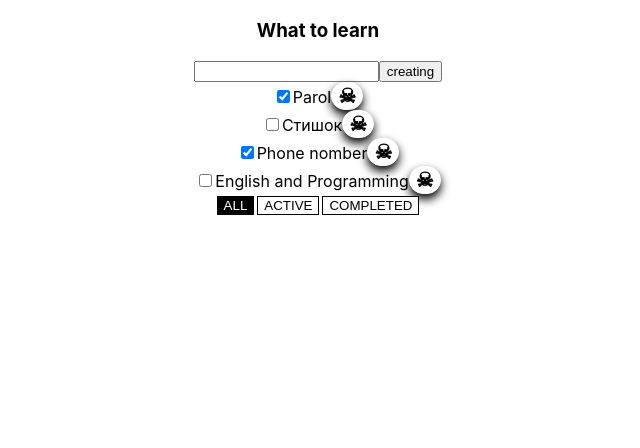
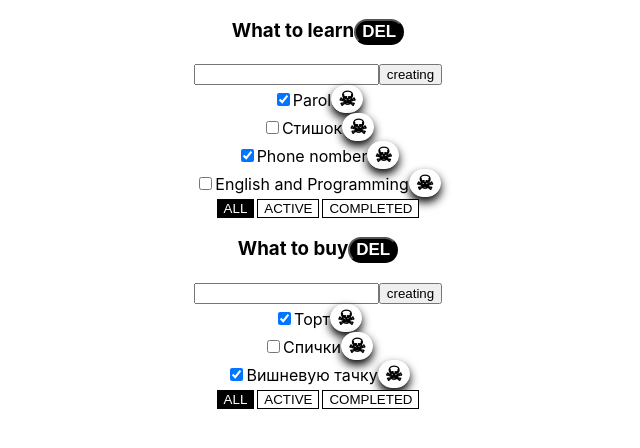
Before and after one commit to pavelminsk1979/todolist3, a React (Create React App) app: page / in a window 1280 px wide. Shown: the top 448 px of the page, without its empty margins (322-962 px from the left). Built offline with nearby package versions, Linux system fonts and the light colour scheme.

Commit message:
lesson 5

```diff
--- a/src/App.tsx
+++ b/src/App.tsx
@@ -3,55 +3,105 @@ import './App.css';
 import {Todolist, ValueFilterType} from "./Todolist";
 import {v1} from "uuid";
 
-export type TasksStateType={
-    id:string,
-    title:string,
-    isDone:boolean
+export type TasksType = {
+    id: string,
+    title: string,
+    isDone: boolean
 }
+
+type TodolistState = {
+    id: string
+    title: string
+    filter: ValueFilterType
+}
+
+type TaskStateType={
+    [key:string]:TasksType[]
+}
+
+
 function App() {
-    const [tasks,SetTasks]=useState([
-        {id:v1(),title:'Parol',isDone:true},
-        {id:v1(),title:'Стишок',isDone:false},
-        {id:v1(),title:'Phone nomber',isDone:true},
-        {id:v1(),title:'English and Programming',isDone:false},
-    ])
-    const [filterValueActiv,SetFilterValueActiv] = useState<ValueFilterType>('all')
+    const todolist1 = v1()
+    const todolist2 = v1()
+    const [todolists, setTodolists] = useState<TodolistState[]>(
+        [
+            {id: todolist1, title: 'What to learn', filter: 'all'},
+            {id: todolist2, title: 'What to buy', filter: 'all'}
+        ]
+    )
 
-    const changeTaskCheckbox = (idTask: string,valueIsDone:boolean) => {
-        SetTasks(tasks.map(e=>e.id===idTask
-        ?{...e,isDone: valueIsDone}:e))
+    const [tasks, SetTasks] = useState<TaskStateType>({
+        [todolist1]: [
+            {id: v1(), title: 'Parol', isDone: true},
+            {id: v1(), title: 'Стишок', isDone: false},
+            {id: v1(), title: 'Phone nomber', isDone: true},
+            {id: v1(), title: 'English and Programming', isDone: false},
+        ],
+        [todolist2]: [
+            {id: v1(), title: 'Торт', isDone: true},
+            {id: v1(), title: 'Спички', isDone: false},
+            {id: v1(), title: 'Вишневую тачку', isDone: true},
+        ],
+    })
+
+    const deleteTololist = (todoID:string,) => {
+        setTodolists(todolists.filter(e=>e.id!==todoID))
+        delete tasks[todoID]
+        SetTasks({...tasks})
     }
 
-    const addedNewTask = (textInput:string) => {
-      const newTask={id:v1(),title:textInput,isDone:false}
-        SetTasks([newTask,...tasks])
+    const removeTask = (todoID: string,idTask: string) => {
+        SetTasks({...tasks,[todoID]:tasks[todoID].filter(e=>e.id!==idTask)})
     }
 
-    const removeTask = (idTask:string) => {
-        SetTasks(tasks.filter(t=>t.id!=idTask))
+    const addedNewTask = (todoID: string, textInput: string) => {
+        SetTasks({
+            ...tasks, [todoID]: [
+                {id: v1(), title: textInput, isDone: false}, ...tasks[todoID]]
+        })
     }
 
-    const changeFilter = (valueFilter:ValueFilterType) => {
-        SetFilterValueActiv(valueFilter)
+    const changeTaskCheckbox = (todoID: string, idTask: string, valueIsDone: boolean) => {
+        SetTasks({
+            ...tasks, [todoID]: tasks[todoID].map(el => el.id === idTask
+                ? {...el, isDone: valueIsDone} : el)
+        })
     }
-    let filterTasksState=tasks
-    if(filterValueActiv=='active'){
-        filterTasksState=filterTasksState.filter(e=>e.isDone)}
-    if(filterValueActiv=='completed'){
-        filterTasksState=filterTasksState.filter(e=>!e.isDone)}
+
+
+    const changeFilterTodolist = (todoID: string, valueFilter: ValueFilterType) => {
+        setTodolists(todolists.map(e => e.id === todoID ? {...e, filter: valueFilter} : e))
+    }
+
 
     return (
         <div className="App">
+            {
+                todolists.map(tod => {
 
-    <Todolist
-        filterValueActiv={filterValueActiv}
-        changeTaskCheckbox={changeTaskCheckbox}
-        addedNewTask={addedNewTask}
-        changeFilter={changeFilter}
-        removeTask={removeTask}
-        filterTasksState={filterTasksState}
-        title='What to learn'/>
+                    let filterTasksState = tasks[tod.id]
+                    if (tod.filter == 'active') {
+                        filterTasksState =  tasks[tod.id].filter(e => e.isDone)
+                    }
+                    if (tod.filter == 'completed') {
+                        filterTasksState =  tasks[tod.id].filter(e => !e.isDone)
+                    }
 
+                    return (
+                        <Todolist
+                            deleteTololist={deleteTololist}
+                            todoID={tod.id}
+                            key={tod.id}
+                            filterValueActiv={tod.filter}
+                            changeTaskCheckbox={changeTaskCheckbox}
+                            addedNewTask={addedNewTask}
+                            changeFilter={changeFilterTodolist}
+                            removeTask={removeTask}
+                            filterTasksState={filterTasksState}
+                            title={tod.title}/>
+                    )
+                })
+            }
 
         </div>
     );
--- a/src/Todolist.module.css
+++ b/src/Todolist.module.css
@@ -37,3 +37,16 @@
     background-color:black;
     color: white;
 }
+
+.butDelTodolist{
+    background-color:black ;
+    color: white;
+    font-size: 17px;
+    font-weight: bolder;
+    border-radius: 20px;
+}
+.butDelTodolist:hover{
+    background-color: #773333;
+    color: #bdb6b5;
+    font-size: 18px;
+}
--- a/src/Todolist.tsx
+++ b/src/Todolist.tsx
@@ -1,31 +1,37 @@
 import React, {ChangeEvent, useState, KeyboardEvent} from "react";
-import {TasksStateType} from "./App";
+import {TasksType} from "./App";
 import st from './Todolist.module.css'
 
 type TodolistType = {
     title: string
-    filterTasksState: Array<TasksStateType>
-    removeTask: (idTask: string) => void
-    changeFilter: (valueFilter: ValueFilterType) => void
-    addedNewTask: (textInput: string) => void
-    changeTaskCheckbox:(idTask: string,valueIsDone:boolean)=>void
+    filterTasksState: Array<TasksType>
+    removeTask: (todoID: string,idTask: string) => void
+    changeFilter: (todoID:string,valueFilter: ValueFilterType) => void
+    addedNewTask: (todoID: string,textInput: string) => void
+    changeTaskCheckbox:(todoID:string,idTask: string,valueIsDone:boolean)=>void
     filterValueActiv:ValueFilterType
+    todoID:string
+    deleteTololist:(todoID:string,)=>void
 }
 
 export type ValueFilterType = 'all' | 'active' | 'completed'
 
 
-export const Todolist = ({title, filterTasksState, removeTask, changeFilter, addedNewTask,changeTaskCheckbox,filterValueActiv}: TodolistType) => {
+export const Todolist = ({title, filterTasksState, removeTask, changeFilter, addedNewTask,changeTaskCheckbox,filterValueActiv,todoID,deleteTololist}: TodolistType) => {
 
     const [textInput, SetTextInput] = useState('')
     const [errorNullText,setErrorNullText]=useState(false)
 
+    const deleteTololistHundler=()=>{
+        deleteTololist(todoID)
+    }
+
     const removeTaskHandler = (idTask: string) => {
-        removeTask(idTask)
+        removeTask(todoID,idTask)
     }
 
     const battonFilterHandler = (valueFilter: ValueFilterType) => {
-        changeFilter(valueFilter)
+        changeFilter(todoID,valueFilter)
     }
 
     const creatingTextInputHandler = (event: ChangeEvent<HTMLInputElement>) => {
@@ -35,7 +41,7 @@ export const Todolist = ({title, filterTasksState, removeTask, changeFilter, add
 
     const addedNewTaskHandler = () => {
         if (textInput.trim() != '') {
-            addedNewTask(textInput.trim().toUpperCase().repeat(2))
+            addedNewTask(todoID,textInput.trim().toUpperCase().repeat(2))
             SetTextInput('')
         } else {setErrorNullText(true)}
 
@@ -48,13 +54,19 @@ export const Todolist = ({title, filterTasksState, removeTask, changeFilter, add
     }
 
     const changeTaskCheckboxHandler = (idTask: string,valueIsDone:boolean) => {
-        changeTaskCheckbox(idTask,valueIsDone)
+        changeTaskCheckbox(todoID,idTask,valueIsDone)
     }
 
 
     return (
         <div>
-            <h3>{title}</h3>
+            <h3>{title}
+                <button
+                    onClick={deleteTololistHundler}
+                    className={st.butDelTodolist}
+                >DEL</button>
+            </h3>
+
             <div>
                 <input
                     className={errorNullText?st.frameInput:''}
```
